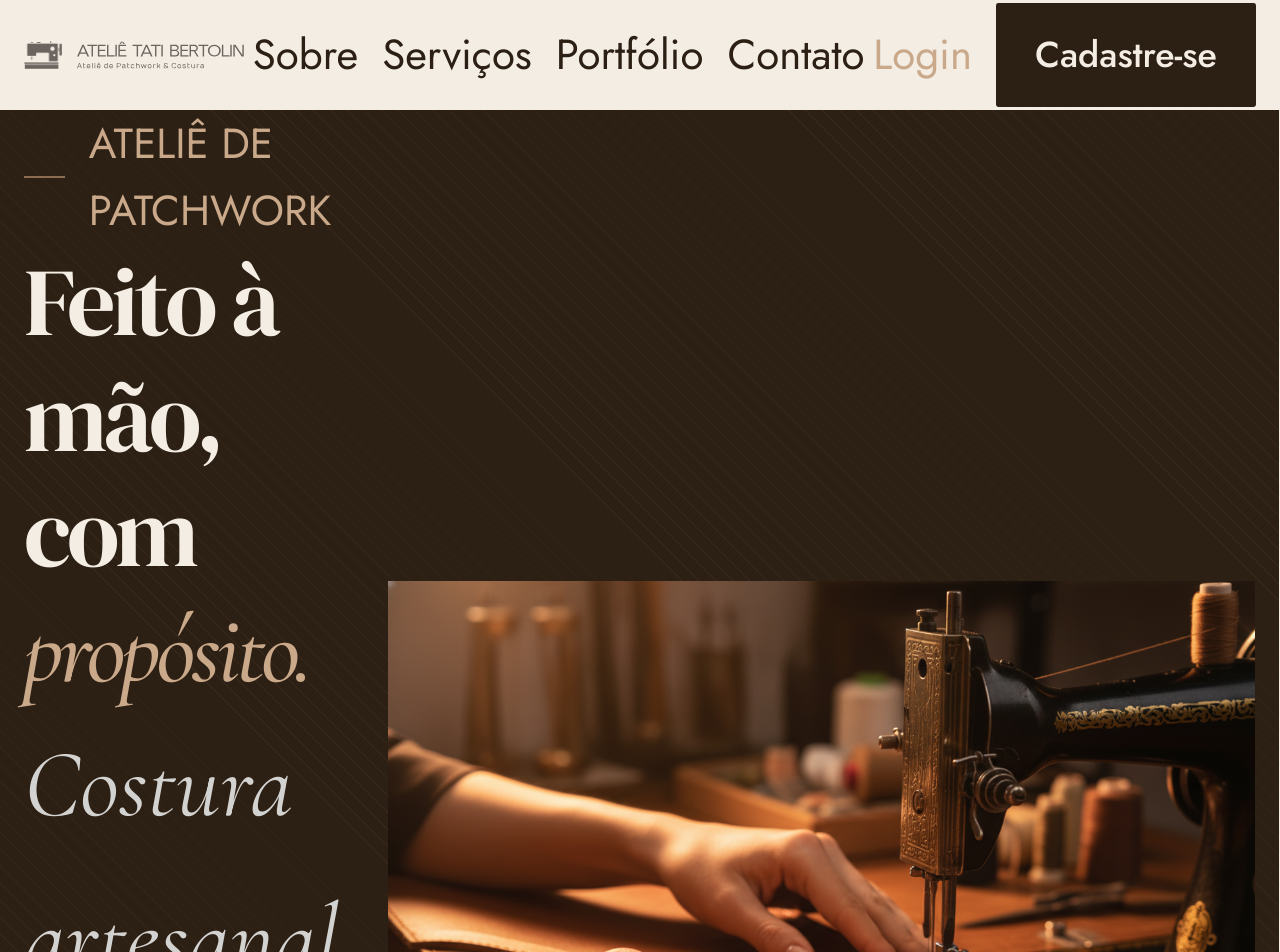
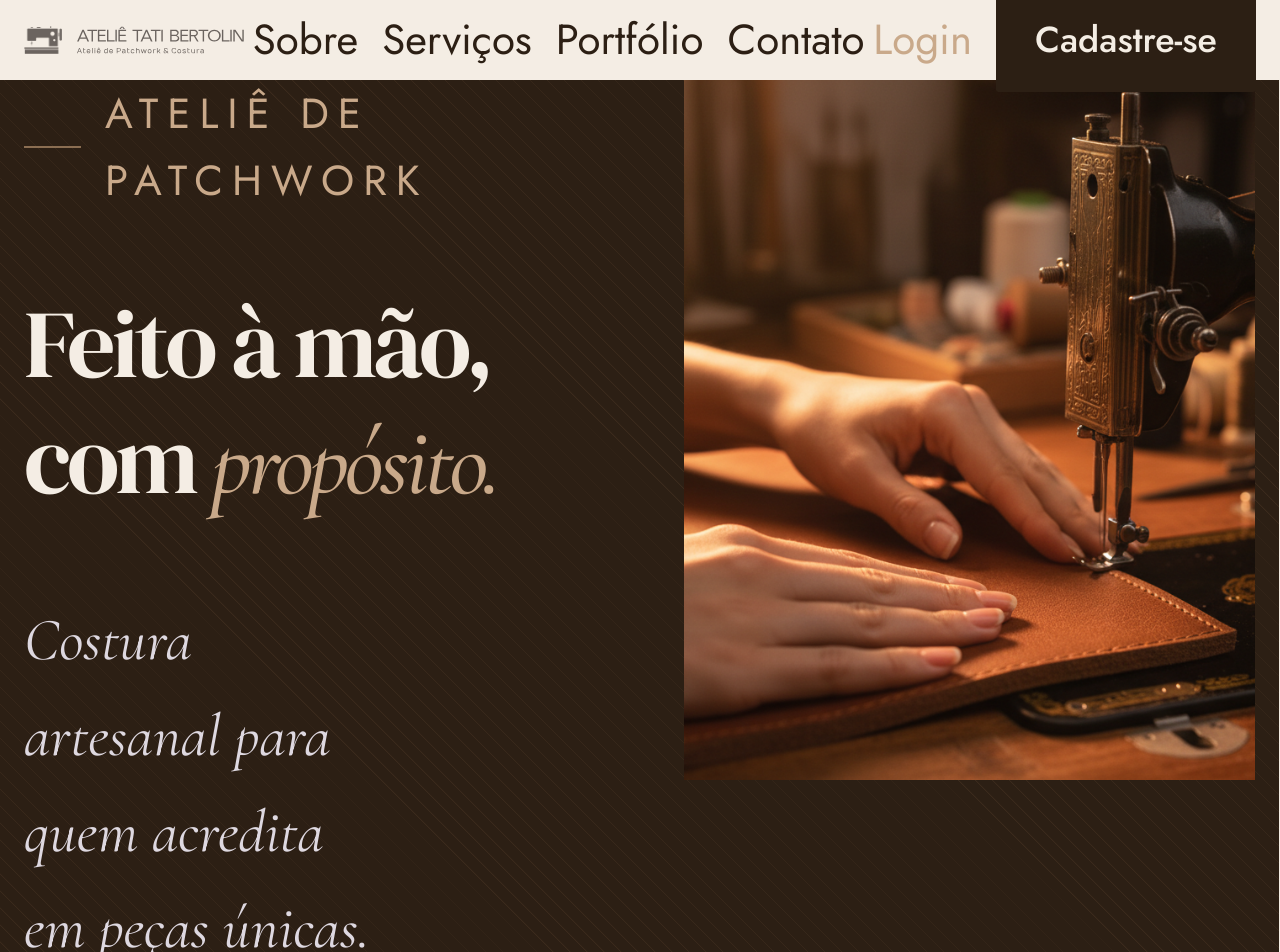
Before and after one commit to eduardo-bertolin/landing-page-atelie, a React (Vite) app: page / in a window 1280 px wide. Shown: the top 952 px of the page. Built offline with nearby package versions, Linux system fonts and the light colour scheme.

Commit message:
edit header & Home

```diff
--- a/src/pages/Home.tsx
+++ b/src/pages/Home.tsx
@@ -1,14 +1,58 @@
 import "../styles/utility.css";
+import Costura from "../assets/images/costura.png";
 import Header from "../components/Header";
-import Hero from "../components/Hero";
-
 export default function Home() {
+  const backgroundStyle = {
+    backgroundColor: "var(--color-ebano)",
+    backgroundImage: `repeating-linear-gradient(
+    45deg,
+    #3b2a1c,
+    transparent 1px,
+    transparent 12px
+  )`,
+    minHeight: "calc(100vh - var(--nav-height))",
+  };
   return (
     <>
       <Header />
 
       <main className="flex items-center">
-        <Hero />
+        <section id="hero">
+          <div className="flex items-center background" style={backgroundStyle}>
+            <div className="container flex hero-row justify-between">
+              <div className="hidden xl:flex flex-col gap-[3rem] self-center">
+                <div
+                  className="flex items-center gap-4"
+                >
+
+                  <span className="line" />
+
+                  <span className="font-jost color-dourado uppercase fs-md ls-md">
+                    Ateliê de Patchwork
+                  </span>
+                </div>
+                <h1 className="font-serif color-cru fs-6xl">
+                  Feito à mão, <br />
+                  com{" "}
+                  <span className="font-cormorant color-dourado fs-6xl">
+                    propósito.
+                  </span>
+                </h1>
+                <p className="font-cormorant color-cru-translucent max-w-[350px] fs-xl ">
+                  Costura artesanal para quem acredita em peças únicas.
+                </p>
+              </div>
+
+              <div className="hero-image desktop-only">
+                <img
+                  src={Costura}
+                  alt="Costura artesanal"
+                  className="w-[600px] h-[700px] object-cover"
+                />
+              </div>
+            </div>
+          </div>
+        </section>
       </main>
     </>
   );
--- a/src/styles/index.css
+++ b/src/styles/index.css
@@ -145,7 +145,7 @@
   --px-xl: 2rem;
 
   /* Nav bar altura*/
-  --nav-height: 110px;
+  --nav-height: 80px;
 }
 
 html {
--- a/src/styles/utility.css
+++ b/src/styles/utility.css
@@ -1,3 +1,46 @@
+/*TEXTOS*/
+
+.ls-md {
+  letter-spacing: 0.375rem;
+}
+
+.mw-regular {
+  max-width: 70ch;
+}
+
+.font-cormorant {
+  font-family: var(--ff-cormorant);
+  font-style: italic;
+}
+
+.font-jost {
+  font-family: var(--ff-jost);
+}
+
+.font-serif {
+  font-family: var(--ff-serif);
+}
+
+.fs-6xl {
+  font-size: var(--fs-6xl);
+}
+
+.fs-3xl {
+  font-size: var(--fs-3xl);
+}
+
+.fs-2xl {
+  font-size: var(--fs-2xl);
+}
+
+.fs-xl {
+  font-size: var(--fs-xl);
+}
+
+.fs-md {
+  font-size: var(--fs-md);
+}
+
 /*CORES*/
 .color-ebano {
   color: var(--color-ebano);
@@ -20,7 +63,7 @@
 }
 
 .color-cru-translucent {
-  color: rgba(252, 255, 255, 0.8);
+  color: var(--color-cru-translucent);
 }
 
 /*BACKGROUNDS*/
@@ -80,39 +123,6 @@
   z-index: 100;
 }
 
-/* fontes */
-
-.font-jost {
-  font-family: var(--font-jost);
-}
-
-.font-cormorant {
-  font-family: var(--font-cormorant);
-  font-style: italic;
-}
-
-.font-serif {
-  font-family: var(--font-serif);
-}
-
-/* tamanhos de fonte */
-
-.fs-md {
-  font-size: var(--fs-md);
-}
-
-.fs-xl {
-  font-size: var(--fs-xl);
-}
-
-.fs-3xl {
-  font-size: var(--fs-3xl);
-}
-
-.fs-6xl {
-  font-size: var(--fs-6xl);
-}
-
 @media (width >=1280px) {
   .container {
     --max-width: 1350px;
```
